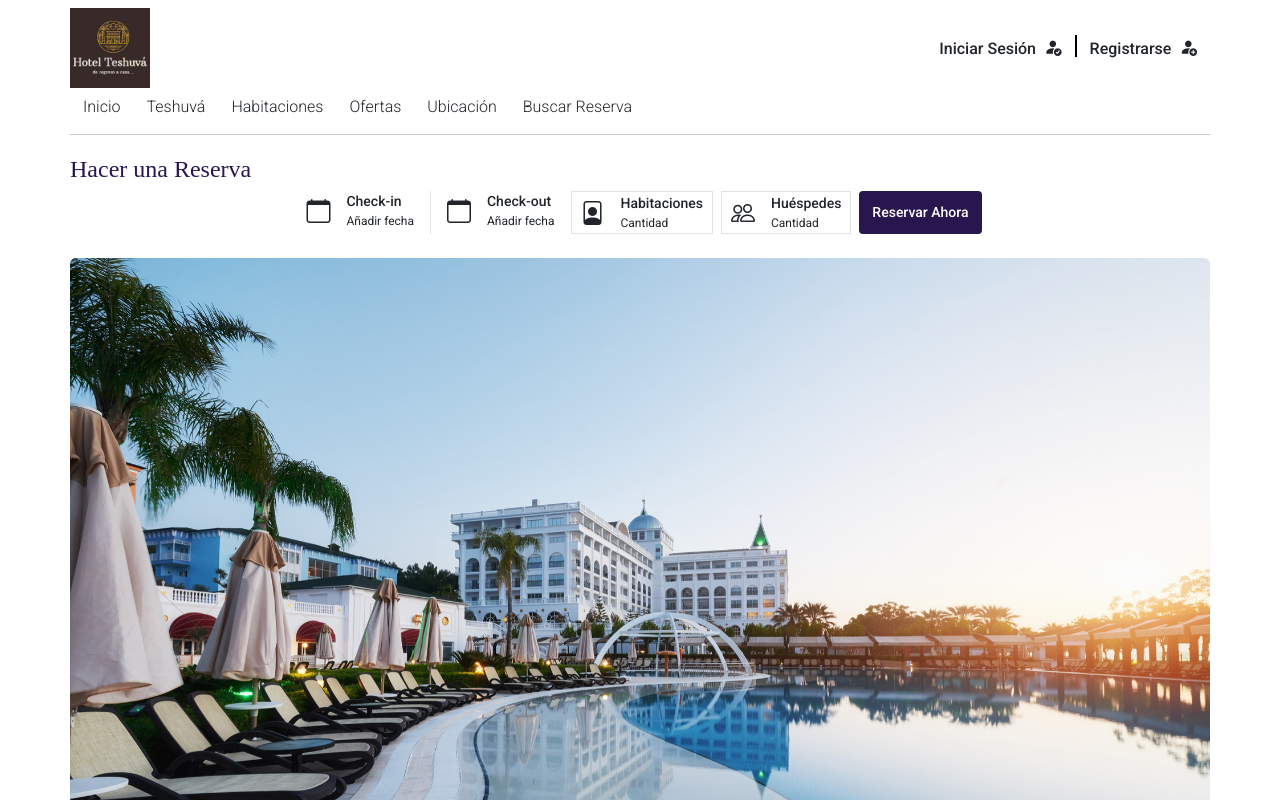
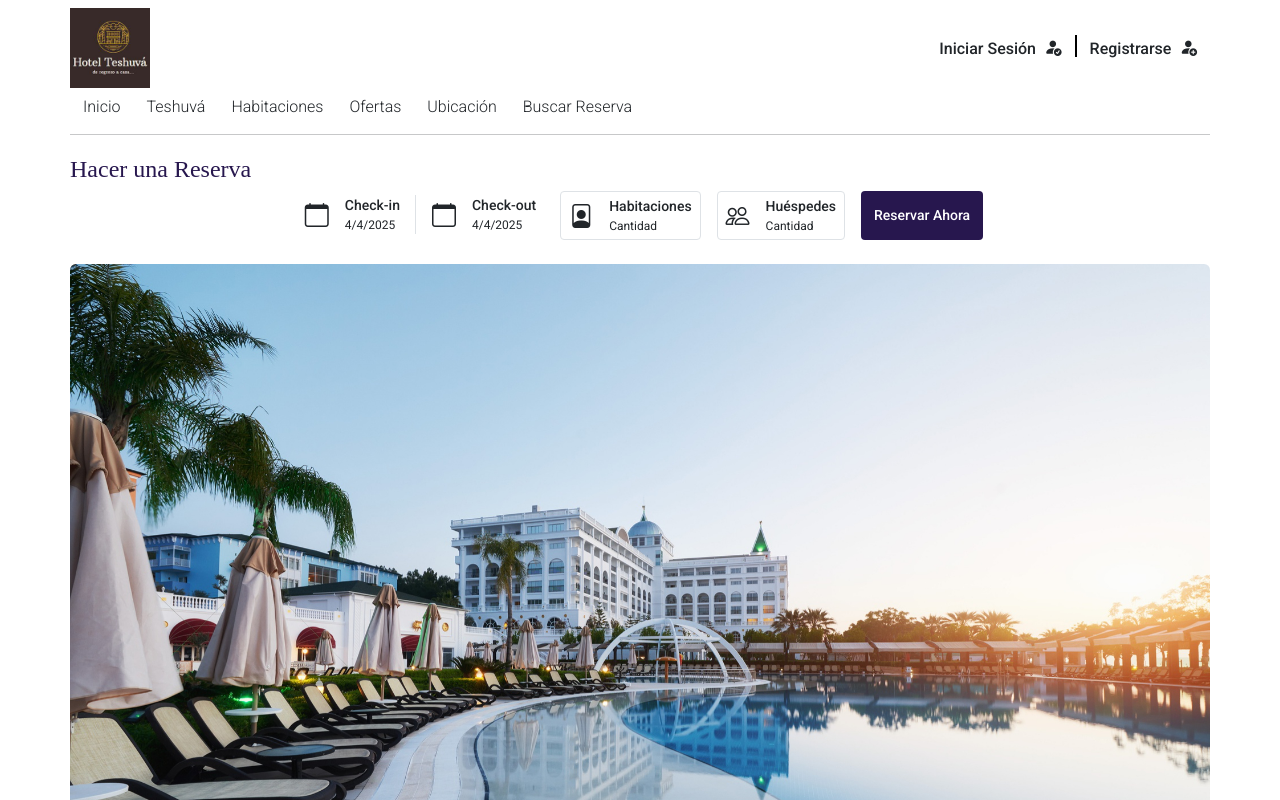
Before and after one commit to Jimena674/hotel-teshuva-deploy-test, a React (Vite) app: page / in a window 1280 px wide. Shown: the top 800 px of the page. Built offline with nearby package versions, Linux system fonts and the light colour scheme; a web font is replaced by a local one.

Commit message:
Se instala react-date-range y date-fns. Se ajusta el bookingForm.

```diff
--- a/package.json
+++ b/package.json
@@ -12,7 +12,9 @@
   "dependencies": {
     "bootstrap": "^5.3.3",
     "bootstrap-icons": "^1.11.3",
-    "react": "^19.0.0",
+    "date-fns": "^4.1.0",
+    "react": "^19.1.0",
+    "react-date-range": "^2.0.1",
     "react-dom": "^19.0.0",
     "react-router-dom": "^7.4.1",
     "react-scroll": "^1.9.3",
--- a/src/components/BookingForm.jsx
+++ b/src/components/BookingForm.jsx
@@ -1,7 +1,26 @@
-import { Link } from "react-router-dom";
 import Button from "./Button";
+import { DateRange } from "react-date-range";
+//Importar los estilos y esqueleto para DateRange
+import "react-date-range/dist/styles.css"; // main style file
+import "react-date-range/dist/theme/default.css"; // theme css file
+import { useState } from "react";
 
 export default function BookingForm() {
+  //Se declaran los estados y eventos necesarios
+  const [range, setRange] = useState([
+    {
+      startDate: new Date(),
+      endDate: new Date(),
+      key: "selection",
+    },
+  ]);
+
+  const [showCalendar, setShowCalendar] = useState(false);
+
+  const toggleCalendar = () => {
+    setShowCalendar(!showCalendar);
+  };
+
   return (
     <>
       {/*Contenedor principal que centra todo*/}
@@ -17,14 +36,22 @@ export default function BookingForm() {
               Hacer una Reserva
             </span>
           </div>
+
           {/*Franja de botones*/}
-          <div className="d-flex flex-column flex-md-row justify-content-center">
+          <div
+            className="d-flex flex-column flex-md-row justify-content-center align-self-center"
+            style={{ width: "fit-content" }}
+          >
             {/*Botón de check-in y check-out*/}
+            <div className="d-flex justify-content-center mt-2 mt-md-0">
+              <div className="position-relative">
+                <div
+                  className="d-flex justify-content-center booking-form-btn input-group input-custom"
+                  onClick={toggleCalendar}
+                >
+                  {/*Check-in*/}
 
-            <div className="d-flex flex-row booking-form-btn px-2 py-0">
-              {/*Check-in*/}
-              <div className="d-flex flex-column me-3">
-                <div className="d-flex flex-row">
+                  <div className="d-flex flex-row me-3">
                     <div className="d-flex flex-column me-3 justify-content-center">
                       <i
                         className="bi bi-calendar"
@@ -32,15 +59,17 @@ export default function BookingForm() {
                       />
                     </div>
                     <div className="d-flex flex-column text-start">
-                    <div className="row mb-0">
+                      <div className="row ">
                         <span className="label-small">Check-in</span>
                       </div>
-                    <div className="row mb-0">
-                      <span className="body-small">Añadir fecha</span>
+                      <div className="row ">
+                        <span className="body-small">
+                          {range[0].startDate.toLocaleDateString()}
+                        </span>
                       </div>
                     </div>
                   </div>
-              </div>
+
                   {/*Check-out*/}
                   <div className="d-flex flex-column border-start ps-3">
                     <div className="d-flex flex-row">
@@ -55,17 +84,34 @@ export default function BookingForm() {
                           <span className="label-small">Check-out</span>
                         </div>
                         <div className="row">
-                      <span className="body-small">Añadir fecha</span>
+                          <span className="body-small">
+                            {range[0].startDate.toLocaleDateString()}
+                          </span>
                         </div>
                       </div>
                     </div>
                   </div>
                 </div>
+                {showCalendar && (
+                  <div
+                    className="position-absolute z-3"
+                    style={{ top: "100%", left: 0 }}
+                  >
+                    <DateRange
+                      editableDateInputs={true}
+                      onChange={(item) => setRange([item.selection])}
+                      moveRangeOnFirstSelection={false}
+                      ranges={range}
+                    />
+                  </div>
+                )}
+              </div>
+            </div>
 
-            <div className="d-flex justify-content-center p-0 mx-md-2 mt-2 mt-md-0">
+            {/*Botón de Habitaciones y Huéspedes*/}
+            <div className="d-flex justify-content-center mx-md-3 mt-2 mt-md-0">
+              <div className="d-flex justify-content-center booking-form-btn input-group input-custom border">
                 {/*Botón de Habitaciones*/}
-              <div className="border flex-grow-1">
-                <Link className="btn booking-form-btn px-2 py-0 d-flex justify-content-center">
                 <div className="d-flex flex-row">
                   <div className="d-flex flex-column me-3 justify-content-center">
                     <i
@@ -82,17 +128,13 @@ export default function BookingForm() {
                     </div>
                   </div>
                 </div>
-                </Link>
               </div>
-              {/*Huespedes*/}
-              <div className="flex-grow-1 border ms-2">
-                <Link className="btn booking-form-btn px-2 py-0 d-flex justify-content-center">
+
+              {/*Botón de Huespedes*/}
+              <div className="d-flex justify-content-center booking-form-btn input-group input-custom border ms-3">
                 <div className="d-flex flex-row">
                   <div className="d-flex flex-column me-3 justify-content-center">
-                      <i
-                        class="bi bi-people"
-                        style={{ fontSize: "1.5rem" }}
-                      ></i>
+                    <i class="bi bi-people" style={{ fontSize: "1.5rem" }}></i>
                   </div>
                   <div className="d-flex flex-column text-start">
                     <div className="row fw-bold">
@@ -103,17 +145,15 @@ export default function BookingForm() {
                     </div>
                   </div>
                 </div>
-                </Link>
               </div>
             </div>
+
             {/*Llamado a la acción*/}
             <div className="d-flex flex-column mt-md-0 mt-2">
               <Button
                 name="Reservar Ahora"
                 btnCustom="solid-btn-primary"
                 btnText="label-small"
-                paddingBtn=""
-                marginBtn=""
                 btnType="submit"
                 btnSize="h-100"
               />
--- a/src/styles/main.scss
+++ b/src/styles/main.scss
@@ -1,6 +1,16 @@
 // Importar variables personalizadas
 @import "_custom.scss";
 
+//Estilo de los Input en el formulario para realizar una reserva
+.input-custom {
+  padding: 0.25rem 0.5rem 0.25rem 0.5rem;
+  margin: 0;
+  height: fit-content;
+  width: fit-content;
+  cursor: pointer;
+}
+
+//Estilos para el efecto blur de fondo al buscar una reserva
 .reserva-overlay {
   position: fixed;
   top: 0;
@@ -31,6 +41,7 @@
   font-size: 1.5rem;
 }
 
+//Estilos para el tamaño del contenedor en el contenido dinámico del Sign Up
 .signup-container {
   width: 100%;
 
```
Also changed, not shown: 1 other file (tests, documents, lock files or other folders). Lines whose indentation alone changed are shown as unchanged.
